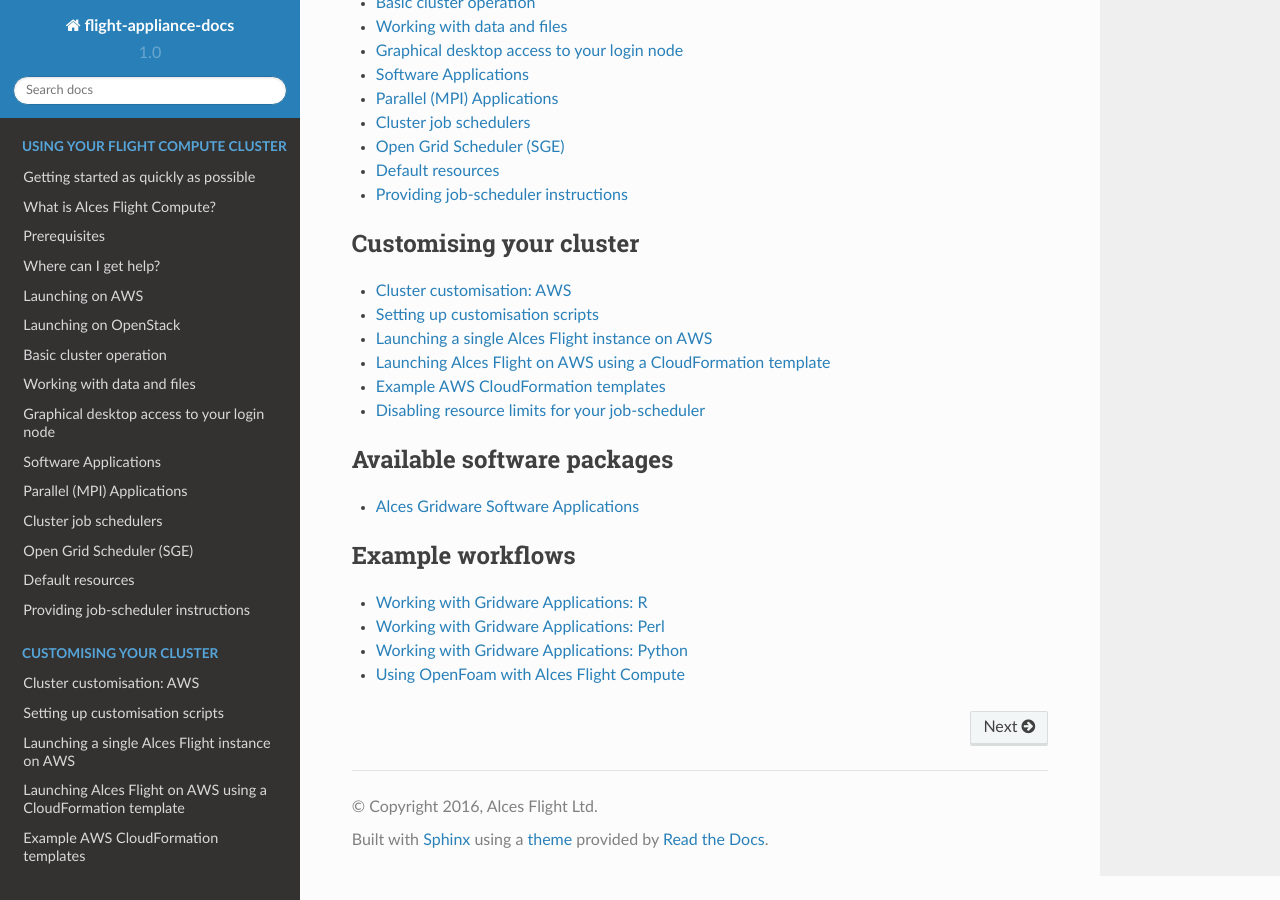
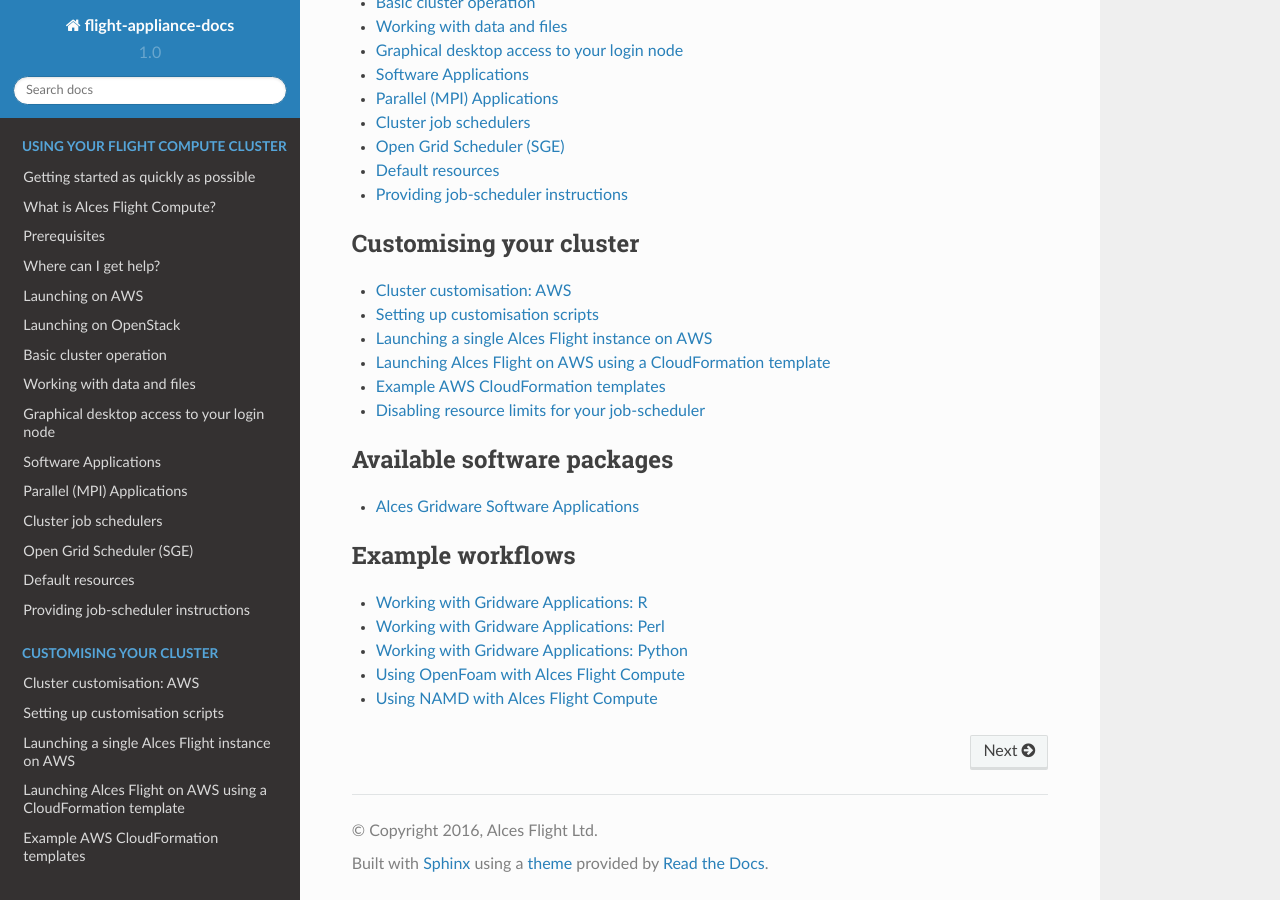
Before and after one commit to alces-software/flight-appliance-docs, a Sphinx documentation site: the page built from docs/source/index.rst, in a window 1280 px wide and 900 px high, scrolled down 960 px. Built offline with Sphinx 7.4.7 and the Read the Docs theme 2.0.0, drawn with Linux system fonts in a browser that asks for light colours.

Commit message:
Add NAMD tutorial to sidebar - Refs #29

```diff
--- a/docs/source/index.rst
+++ b/docs/source/index.rst
@@ -60,3 +60,4 @@
 
    getting-started/environment-usage/gridware-features/*
    getting-started/environment-usage/using-openfoam-with-alces-flight-compute.rst
+   getting-started/environment-usage/using-namd-with-alces-flight-compute.rst
```
